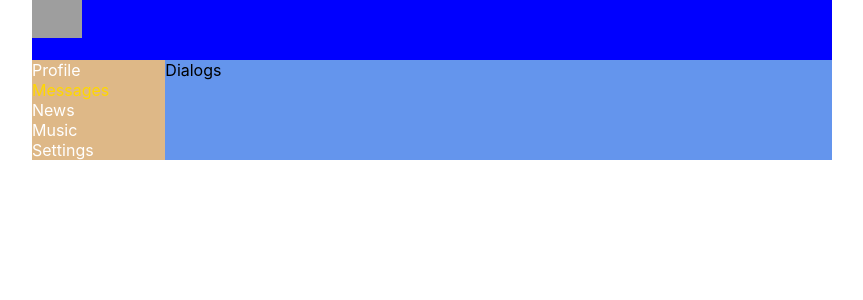
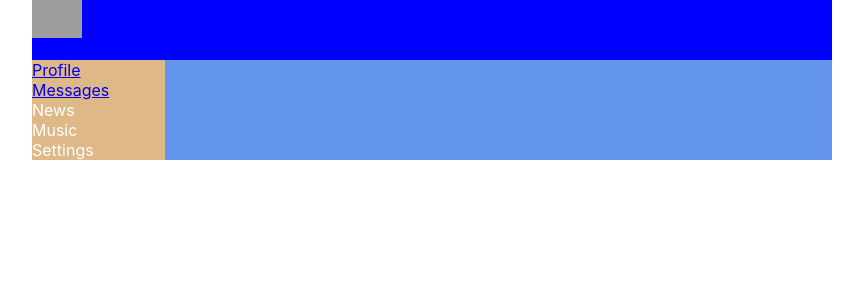
Before and after one commit to denyskalinichenko/reactStudy, a React (Create React App) app: page / in a window 1280 px wide. Shown: the top 300 px of the page, without its empty margins (208-1071 px from the left). Built offline with nearby package versions, Linux system fonts and the light colour scheme; grey boxes are pictures that could not be loaded.

Commit message:
route browser-router

```diff
--- a/package.json
+++ b/package.json
@@ -5,6 +5,7 @@
   "dependencies": {
     "react": "^16.6.3",
     "react-dom": "^16.6.3",
+    "react-router-dom": "^5.2.0",
     "react-scripts": "2.1.1"
   },
   "scripts": {
--- a/src/App.js
+++ b/src/App.js
@@ -2,19 +2,26 @@
 import './App.css';
 import Header from './components/Header/Header';
 import Navbar from './components/Navbar/Navbar';
-// import Profile from './components/Profile/Profile';
-import Dialogs from './components/Dialogs/Dialogs'
+import Profile from './components/Profile/Profile';
+import Dialogs from './components/Dialogs/Dialogs';
+import {BrowserRouter, Route} from "react-router-dom";
 
-const App = () => {
+
+
+
+const App = (props) => {
   return (
+    <BrowserRouter>
     <div className='app-wrapper'>
       <Header />
       <Navbar />
-      {/* <Profile /> */}
       <div className = "app-wrapper-content">
-        <Dialogs />
+        <Route path='/dialogs' component = {Dialogs}/>
+        <Route path='/profile' component = {Profile} />
       </div>
-    </div>);
+    </div>
+    </BrowserRouter>)
+
 }
 
 export default App;
--- a/src/components/Navbar/Navbar.jsx
+++ b/src/components/Navbar/Navbar.jsx
@@ -1,21 +1,15 @@
 /* eslint-disable jsx-a11y/anchor-is-valid */
 import React from 'react';
 import s from './Navbar.module.css';
-console.log(s);
-// let s = {
-//     'nav': 'Navbar_nav__3ou9Q',
-//     'item': 'Navbar_item__3qaF3',
-//     'active' : 'Baksndakdn_actve'
- // }
-
 
 const Navbar = () => {
-    return <nav className={s.nav}>
+    return (
+    <nav className={s.nav}>
         <div className={s.item}>
-            <a>Profile</a>
+            <a href="/profile">Profile</a>
         </div>
         <div className={`${s.item} ${s.active}`}>
-            <a>Messages</a>
+            <a href="/dialogs">Messages</a>
         </div>
         <div className={s.item}>
             <a>News</a>
@@ -27,6 +21,7 @@
             <a>Settings</a>
         </div>
     </nav>
+    )
 }
 
 export default Navbar;
```
Also changed, not shown: 1 other file (tests, documents, lock files or other folders).
